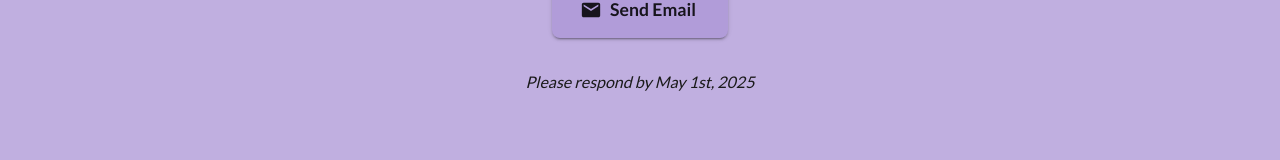
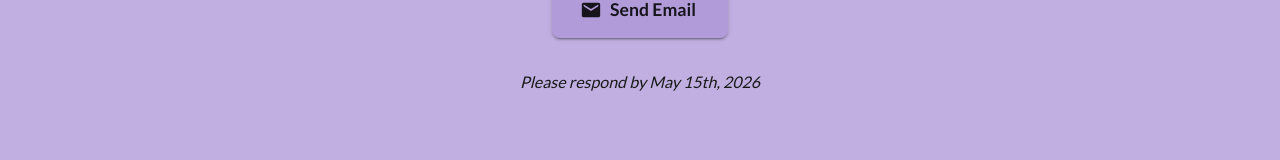
Before and after one commit to spbeal/wedding, a React (Vite) app: page / in a window 1280 px wide. Shown: the part 6354-6514 px from the top of the page. Built offline with nearby package versions, Linux system fonts and the light colour scheme.

Commit message:
new rsvp date

```diff
--- a/src/components/RSVP.tsx
+++ b/src/components/RSVP.tsx
@@ -227,7 +227,7 @@ export default function RSVP() {
               justifyContent: 'center',
             }}
           >
-            Please respond by May 1st, 2025
+            Please respond by May 15th, 2026
           </Typography>
         </Box>
       </Container>
```
Also changed, not shown: src/assets/images/3.png.
